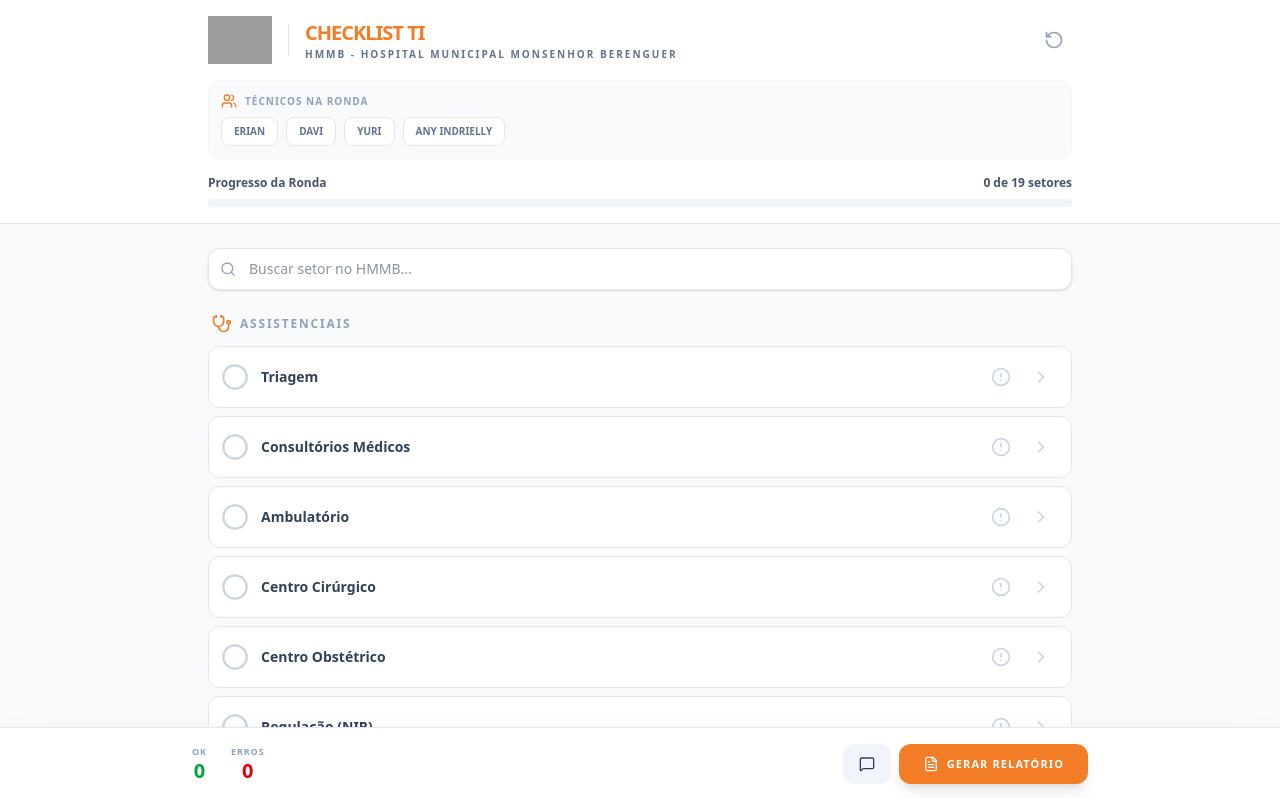
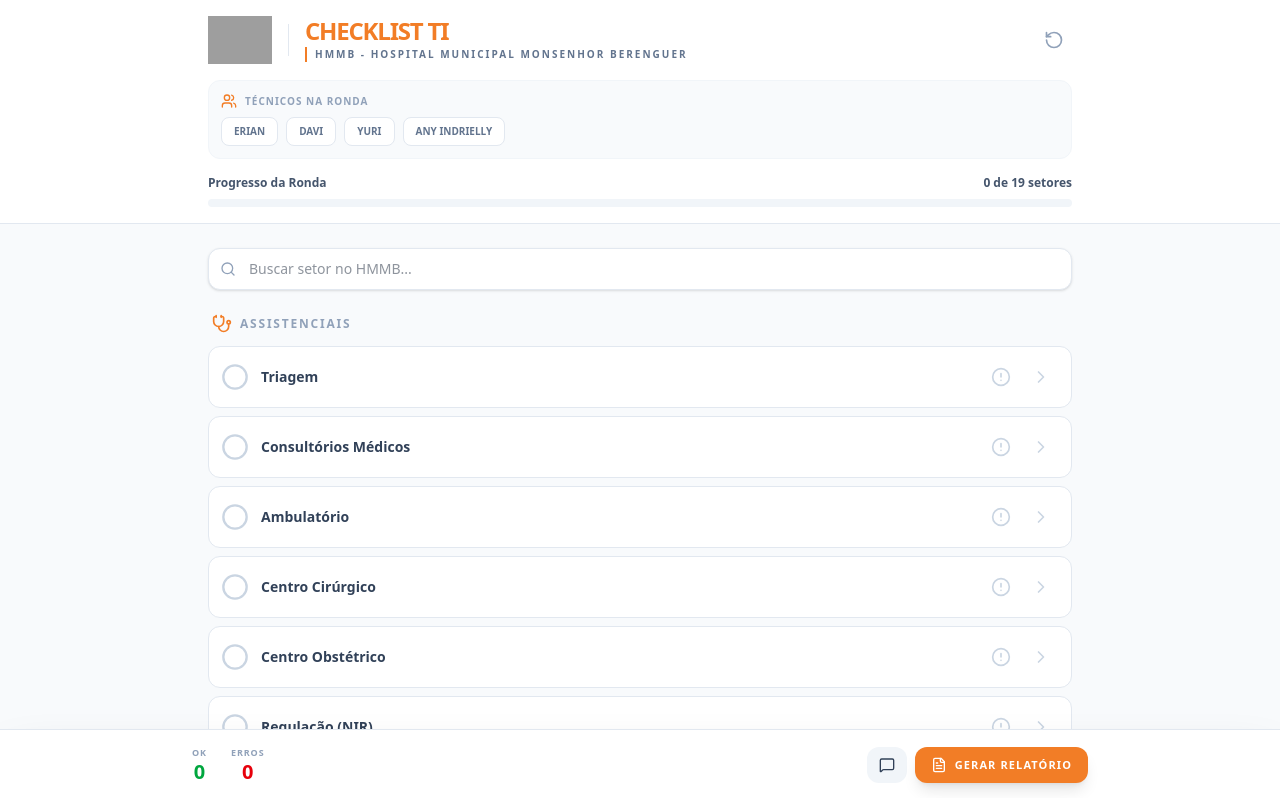
Before and after one commit to erianoliveira/CHECK-LIST---HMMB, a React (Vite) app: page / in a window 1280 px wide. Shown: the top 798 px of the page. Built offline with nearby package versions, Linux system fonts and the light colour scheme; grey boxes are pictures that could not be loaded.

Commit message:
refactor: Update app title and branding
Changes the application title to "CHECKLIST TI" and updates the metadata.json to reflect the same.
Also, adjusts the header's logo and text size for better mobile responsiveness and visual consistency.
Adds a favicon for the application.

```diff
--- a/index.html
+++ b/index.html
@@ -3,7 +3,8 @@
   <head>
     <meta charset="UTF-8" />
     <meta name="viewport" content="width=device-width, initial-scale=1.0" />
-    <title>My Google AI Studio App</title>
+    <title>CHECKLIST TI</title>
+    <link rel="icon" type="image/png" href="https://www.yourhrg.com/wp-content/uploads/2018/05/HR_favicon2.png" />
   </head>
   <body>
     <div id="root"></div>
--- a/metadata.json
+++ b/metadata.json
@@ -1,5 +1,5 @@
 {
-  "name": "Checklist TI - HMMB",
+  "name": "CHECKLIST TI",
   "description": "Aplicativo de checklist diário para técnicos de TI do Hospital Municipal Monsenhor Berenguer (HMMB).",
   "requestFramePermissions": []
 }
--- a/src/App.tsx
+++ b/src/App.tsx
@@ -270,17 +270,19 @@ export default function App() {
       <header className="bg-white border-b border-slate-200 sticky top-0 z-30">
         <div className="max-w-4xl mx-auto px-4 py-4">
           <div className="flex items-center justify-between mb-4">
-            <div className="flex items-center gap-4">
+            <div className="flex items-center gap-3 sm:gap-4">
               <img
                 src={HOSPITAL_LOGO_URL}
                 alt="Logo HMMB"
-                className="h-12 w-auto object-contain"
+                className="h-10 sm:h-12 w-auto object-contain"
                 referrerPolicy="no-referrer"
               />
               <div className="h-8 w-px bg-slate-200 hidden sm:block" />
               <div>
-                <h1 className="text-xl font-black tracking-tighter text-[#F27D26]">CHECKLIST TI</h1>
-                <p className="text-[10px] text-slate-500 font-bold uppercase tracking-[0.2em]">HMMB - HOSPITAL MUNICIPAL MONSENHOR BERENGUER</p>
+                <h1 className="text-xl sm:text-2xl font-black tracking-tighter text-[#F27D26] leading-none">CHECKLIST TI</h1>
+                <p className="text-[8px] sm:text-[10px] text-slate-500 font-bold uppercase tracking-[0.1em] sm:tracking-[0.2em] mt-1 border-l-2 border-[#F27D26] pl-2 max-w-[180px] sm:max-w-none">
+                  HMMB - HOSPITAL MUNICIPAL MONSENHOR BERENGUER
+                </p>
               </div>
             </div>
             <button
@@ -500,7 +502,7 @@ export default function App() {
                 navigator.clipboard.writeText(text);
                 alert('Relatório completo copiado para a área de transferência!');
               }}
-              className="bg-slate-100 text-slate-700 px-4 py-3 rounded-xl font-black text-[11px] uppercase tracking-widest hover:bg-slate-200 transition-all flex items-center gap-2 active:scale-95"
+              className="bg-slate-100 text-slate-700 px-3 py-2.5 rounded-xl font-black text-[11px] uppercase tracking-widest hover:bg-slate-200 transition-all flex items-center gap-2 active:scale-95"
               title="Copiar Texto"
             >
               <MessageSquare className="w-4 h-4" />
@@ -508,7 +510,7 @@ export default function App() {
 
             <button
               onClick={generatePDF}
-              className="bg-[#F27D26] text-white px-6 py-3 rounded-xl font-black text-[11px] uppercase tracking-widest hover:bg-[#d66a1e] transition-all flex items-center gap-2 shadow-lg active:scale-95"
+              className="bg-[#F27D26] text-white px-4 py-2.5 rounded-xl font-black text-[11px] uppercase tracking-widest hover:bg-[#d66a1e] transition-all flex items-center gap-2 shadow-lg active:scale-95"
             >
               <FileText className="w-4 h-4" /> Gerar Relatório
             </button>
```
